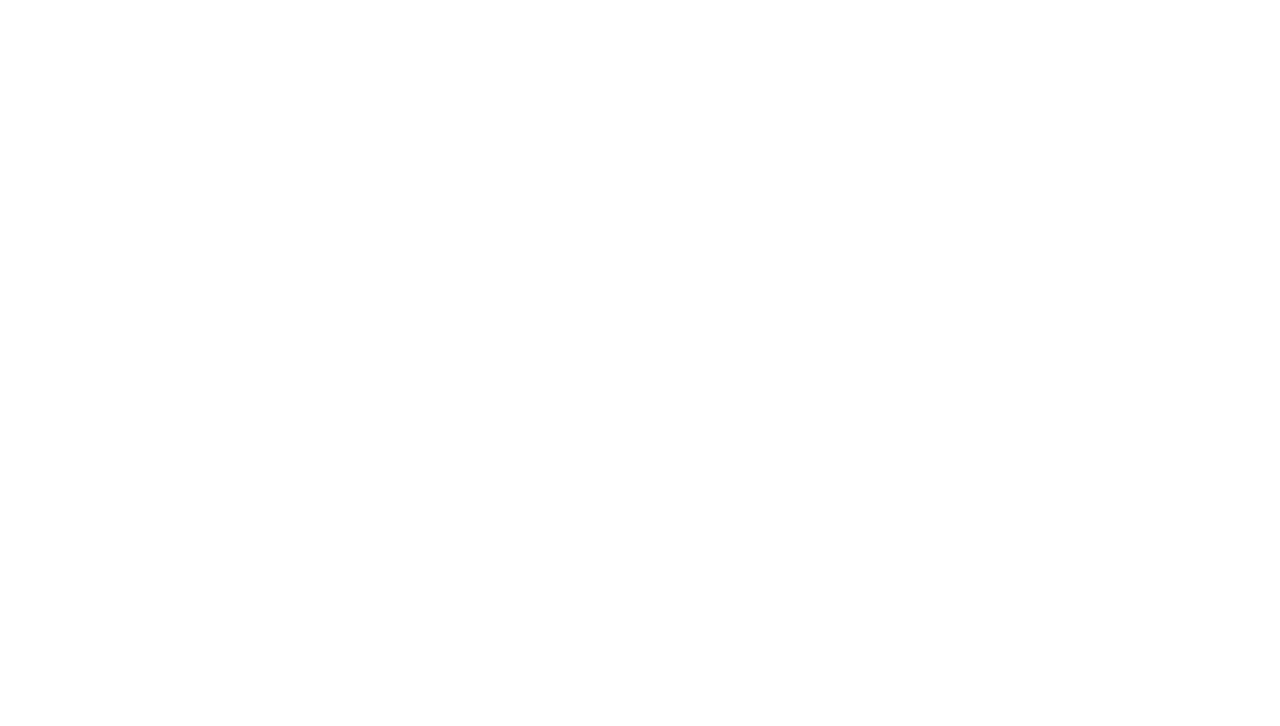
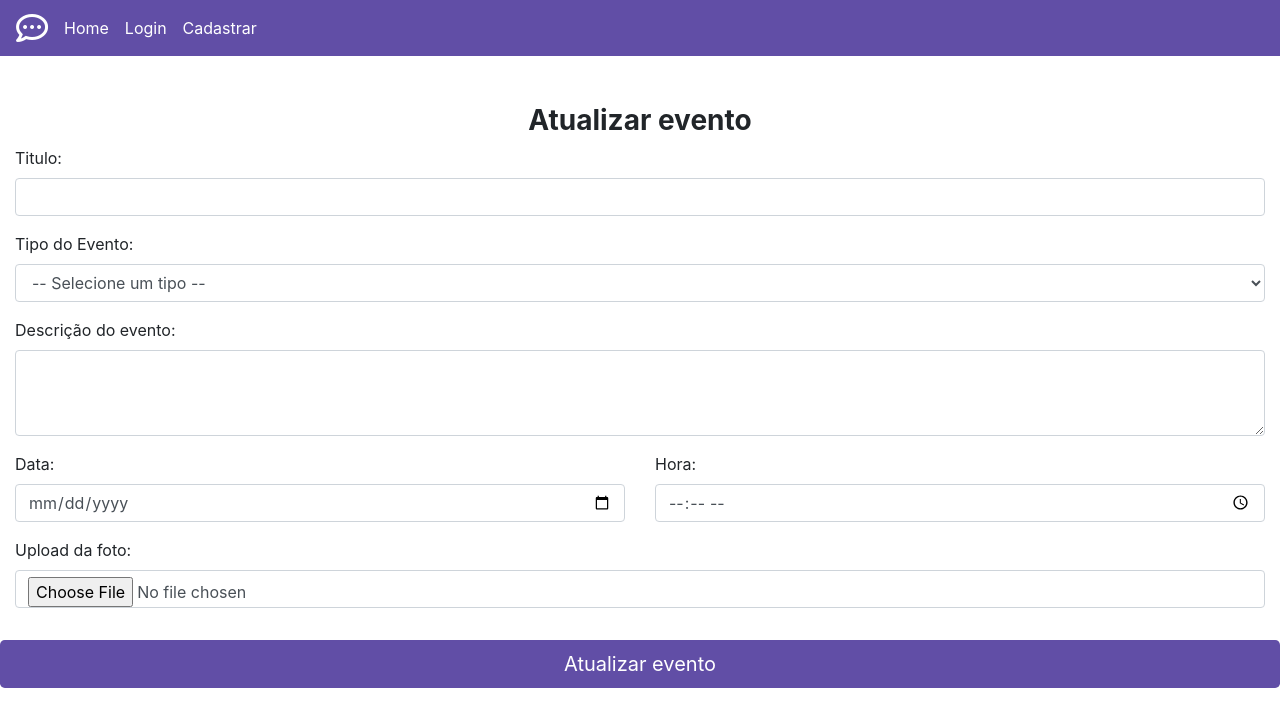
Before and after one commit to pedrogutierresbr/Blogdot, a React (Create React App) app: page /editarevento/1 in a window 1280 px wide. Shown: the top 726 px of the page. Built offline with nearby package versions, Linux system fonts and the light colour scheme.

Commit message:
linkado botao do evento do user logado com rota para editar evento, criado rota no home reutilizando pagina cadastro e deixado titulos da tela cadastro dinamicos

```diff
--- a/src/App.js
+++ b/src/App.js
@@ -22,6 +22,7 @@ function App() {
                 <Route exact path="/recuperarsenha" component={RecuperarSenha} />
                 <Route exact path="/cadastroevento" component={CadastroEvento} />
                 <Route path="/detalhesevento/:id" component={DetalhesEvento} />
+                <Route path="/editarevento/:id" component={CadastroEvento} />
             </Router>
         </Provider>
     );
--- a/src/view/cadastro-evento/index.js
+++ b/src/view/cadastro-evento/index.js
@@ -12,7 +12,7 @@ import "firebase/auth";
 //Components
 import Navbar from "../../components/navbar";
 
-function CadastroEvento() {
+function CadastroEvento(props) {
     const [carregando, setCarregando] = useState();
     const [msgTipo, setMsgTipo] = useState();
     const [titulo, setTitulo] = useState();
@@ -65,7 +65,9 @@ function CadastroEvento() {
             <Navbar />
             <div className="col-12 mt-5">
                 <div className="row">
-                    <h3 className="mx-auto font-weight-bold ">Novo Evento</h3>
+                    <h3 className="mx-auto font-weight-bold ">
+                        {props.match.params.id ? "Atualizar evento" : "Novo evento"}
+                    </h3>
                 </div>
 
                 <form>
@@ -119,7 +121,7 @@ function CadastroEvento() {
                                 type="button"
                                 className="btn btn-lg btn-block mt-3 mb-5 btn-cadastro"
                             >
-                                Publicar evento
+                                {props.match.params.id ? "Atualizar evento" : "Publicar evento"}
                             </button>
                         )}
                     </div>
--- a/src/view/detalhes-evento/index.js
+++ b/src/view/detalhes-evento/index.js
@@ -122,7 +122,7 @@ function DetalhesEvento(props) {
                         </div>
 
                         {usuarioLogado === evento.usuario ? (
-                            <Link to="/" className="btn-editar">
+                            <Link to={`/editarevento/${props.match.params.id}`} className="btn-editar">
                                 <i className="fas fa-pen-square fa-3x"></i>
                             </Link>
                         ) : (
```
